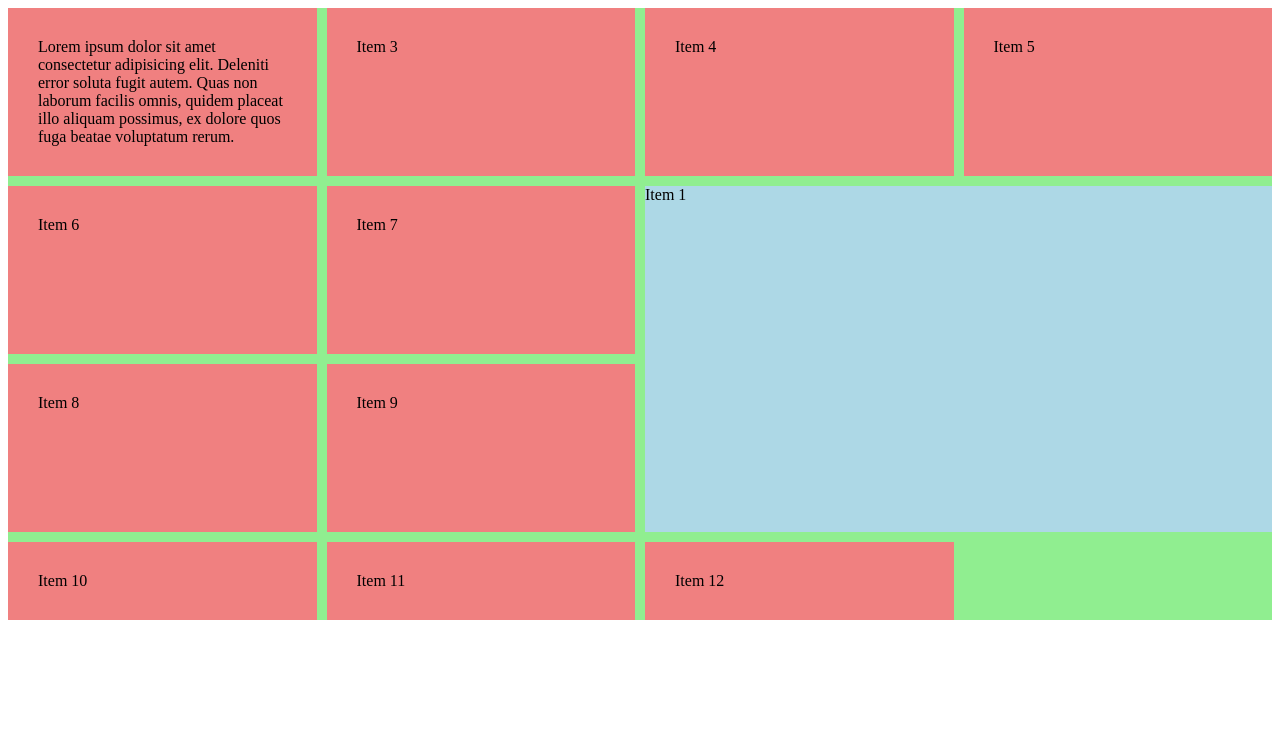
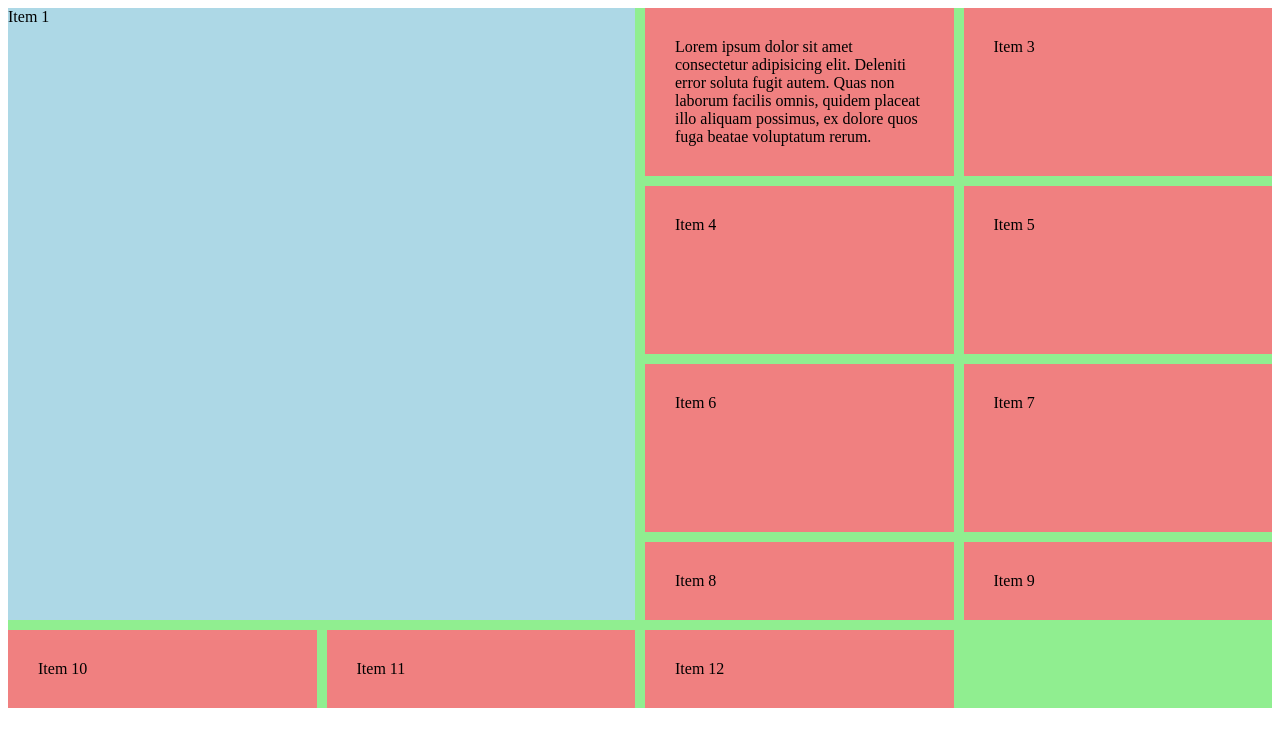
Before and after one commit to PurpleRox/CSS-Grid, a plain HTML site: page index.html in a window 1280 px wide. Drawn offline with Linux system fonts and the light colour scheme.

Commit message:
mor grid learning

```diff
--- a/index.html
+++ b/index.html
@@ -8,8 +8,8 @@
         #container{
             display: grid;
             background: lightgreen;
-            grid-template-columns: repeat(4, 1fr);
-            grid-template-rows: repeat(3, 1fr);
+            grid-template-columns: repeat(4, [col-start] 1fr [col-end]);
+            grid-template-rows: repeat(3, [row-start] 1fr [row-end]);
             grid-gap: 10px;
         }
 
@@ -20,16 +20,18 @@
 
         .item1{
             background: lightblue;
-            /* grid-row-start: 2;
-            grid-row-end: 4;
-            grid-column-start: 3;
-            grid-column-end: 5; */
+            grid-row-start: row-start;
+            grid-row-end: row-end 4;
+            grid-column-start: col-start;
+            grid-column-end: col-end 2;
 
             /* grid-row: 2/4;
             grid-column: 3/5; */
 
             /* NOTE grid-area is row then column */
-            grid-area: 2/3/4/5;
+            /* grid-area: 2/3/span 3/5; */
+
+
         }
 
     </style>
```
